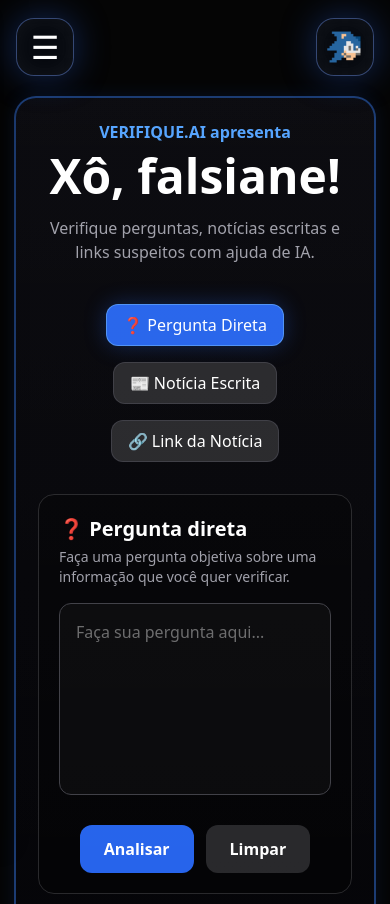
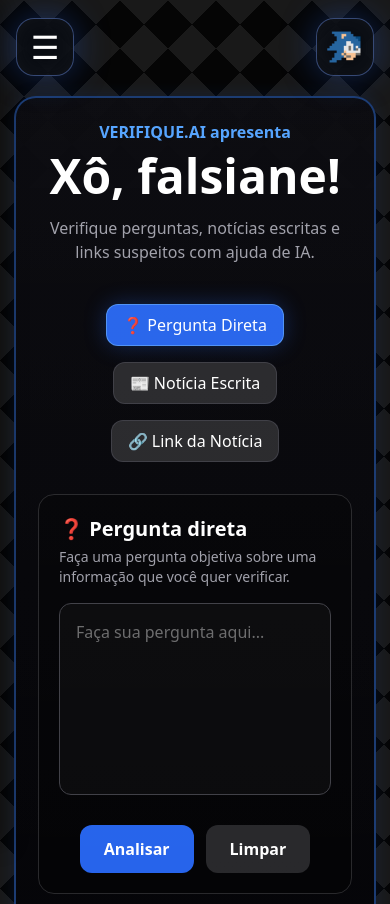
Before and after one commit to NinickGamerCraft/xo-falsiane, a Next.js app: page / in a window 390 px wide. Shown: the top 904 px of the page. Built offline with nearby package versions, Linux system fonts and the light colour scheme.

Commit message:
mobile optimization fix

```diff
--- a/app/globals.css
+++ b/app/globals.css
@@ -777,7 +777,14 @@
 /* Celulares menores: modo ultra leve */
 @media (max-width: 480px) {
   .checker-bg {
-    background-image: none;
-    background-color: #050505;
+    animation: none !important;
+
+    background-size: 48px 48px;
+
+    background-image:
+      linear-gradient(45deg, rgba(255, 255, 255, 0.08) 25%, transparent 25%),
+      linear-gradient(-45deg, rgba(255, 255, 255, 0.08) 25%, transparent 25%),
+      linear-gradient(45deg, transparent 75%, rgba(255, 255, 255, 0.08) 75%),
+      linear-gradient(-45deg, transparent 75%, rgba(255, 255, 255, 0.08) 75%);
   }
 }
```
